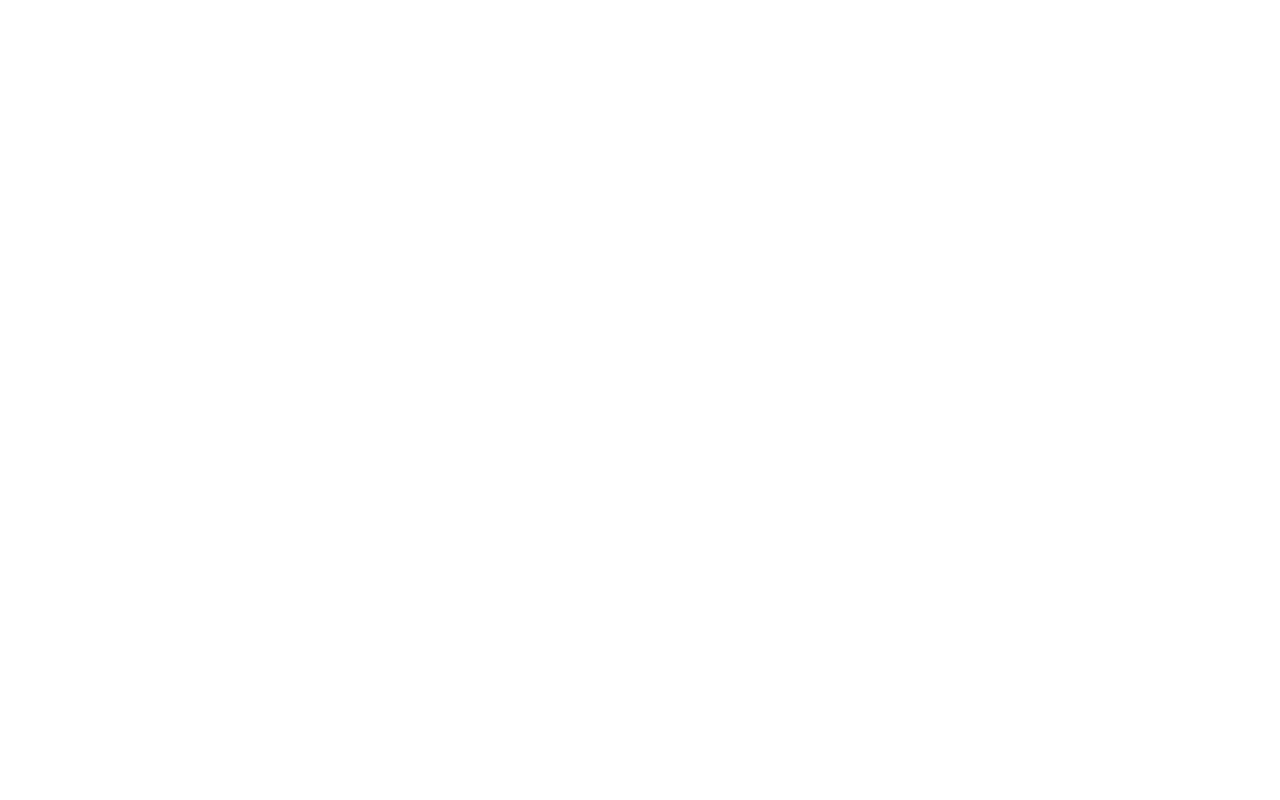
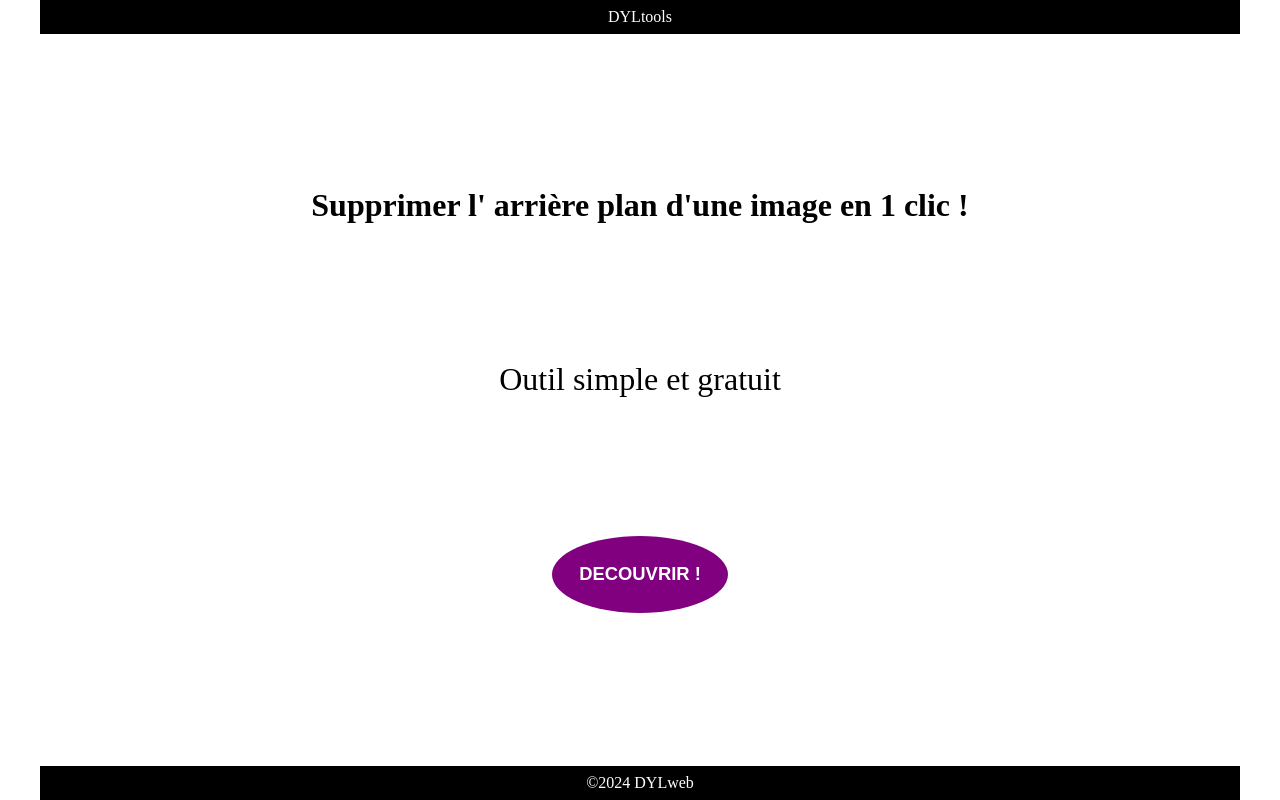
Before and after one commit to Dylhunt46/Dyltools, a plain HTML site: page index.html in a window 1280 px wide. Drawn offline with Linux system fonts and the light colour scheme.

Commit message:
Start structure and style

```diff
--- a/index.html
+++ b/index.html
@@ -1,14 +1,23 @@
 <!DOCTYPE html>
-<html lang="en">
+<html lang="fr">
 
 <head>
     <meta charset="UTF-8">
     <meta name="viewport" content="width=device-width, initial-scale=1.0">
-    <title>Document</title>
+    <title>DYLtools</title>
+    <link rel="stylesheet" href="style.css">
 </head>
 
 <body>
+    <header>DYLtools</header>
+    <main>
+        <h1>Supprimer l' arrière plan d'une image en 1 clic !</h1>
+        <p>Outil simple et gratuit</p>
 
+        <a href="https://www.remove.bg/r/i7duXwmzn6sqNp6fw2rPyu2N?locale=fr"><button>DECOUVRIR !</button></a>
+
+    </main>
+    <footer>©2024 DYLweb</footer>
 </body>
 
 </html>
--- /dev/null
+++ b/style.css
@@ -0,0 +1,52 @@
+*,
+*::before,
+*::after {
+    box-sizing: border-box;
+    margin: 0;
+    padding: 0;
+}
+
+body {
+    height: 100vh;
+    max-width: 1200px;
+    margin: 0 auto;
+    text-align: center;
+    display: flex;
+    flex-direction: column;
+    justify-content: space-between;
+}
+
+header,
+footer {
+    background: #000;
+    padding: .5em;
+    color: #fff;
+}
+
+main {
+    padding: 1em;
+    flex-grow: 1;
+    display: flex;
+    flex-direction: column;
+    justify-content: space-evenly;
+    align-items: center;
+}
+
+a {
+    text-decoration: none;
+}
+
+p {
+    font-size: 2rem;
+}
+
+button {
+    cursor: pointer;
+    background: purple;
+    color: #fff;
+    font-weight: bold;
+    font-size: 1.15rem;
+    padding: 1.5em;
+    border: none;
+    border-radius: 50%;
+}
```
